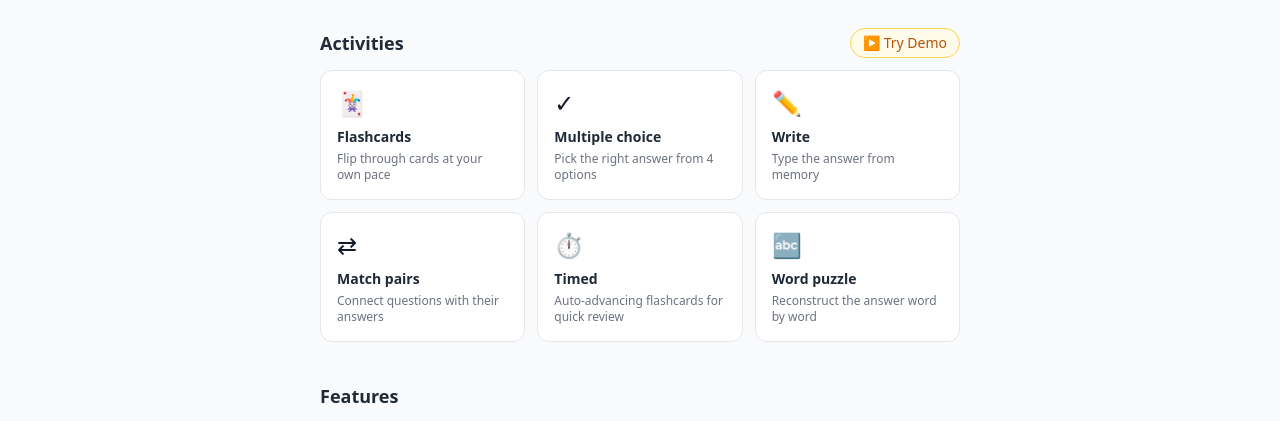
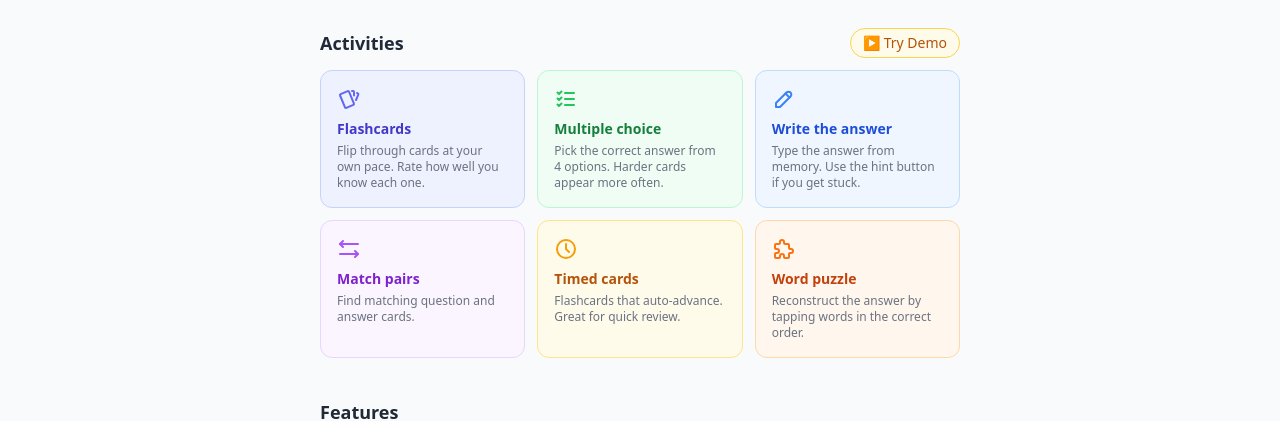
Before and after one commit to Applefox-key/flashcards, a React (Vite) app: page /about in a window 1280 px wide. Shown: the part 369-790 px from the top of the page. Built offline with nearby package versions, Linux system fonts and the light colour scheme; no server answers.

Commit message:
Updated: activity icons on about page

```diff
--- a/src/features/about/AboutPage.tsx
+++ b/src/features/about/AboutPage.tsx
@@ -1,19 +1,60 @@
 import { useNavigate, Link } from "react-router-dom";
 import { useTranslation } from "react-i18next";
+import { TbCards, TbListCheck, TbPencil, TbArrowsLeftRight, TbClock, TbPuzzle } from "react-icons/tb";
+import type { IconType } from "react-icons";
 import { useAuthStore } from "@/store/authStore";
+
+const COLOR_MAP: Record<string, { bg: string; border: string; icon: string; text: string }> = {
+  indigo: {
+    bg: "bg-indigo-50 dark:bg-indigo-900/20",
+    border: "border-indigo-200 dark:border-indigo-700",
+    icon: "text-indigo-500 dark:text-indigo-400",
+    text: "text-indigo-700 dark:text-indigo-400",
+  },
+  green: {
+    bg: "bg-green-50 dark:bg-green-900/20",
+    border: "border-green-200 dark:border-green-700",
+    icon: "text-green-500 dark:text-green-400",
+    text: "text-green-700 dark:text-green-400",
+  },
+  blue: {
+    bg: "bg-blue-50 dark:bg-blue-900/20",
+    border: "border-blue-200 dark:border-blue-700",
+    icon: "text-blue-500 dark:text-blue-400",
+    text: "text-blue-700 dark:text-blue-400",
+  },
+  purple: {
+    bg: "bg-purple-50 dark:bg-purple-900/20",
+    border: "border-purple-200 dark:border-purple-700",
+    icon: "text-purple-500 dark:text-purple-400",
+    text: "text-purple-700 dark:text-purple-400",
+  },
+  amber: {
+    bg: "bg-amber-50 dark:bg-amber-900/20",
+    border: "border-amber-200 dark:border-amber-700",
+    icon: "text-amber-500 dark:text-amber-400",
+    text: "text-amber-700 dark:text-amber-400",
+  },
+  coral: {
+    bg: "bg-orange-50 dark:bg-orange-900/20",
+    border: "border-orange-200 dark:border-orange-700",
+    icon: "text-orange-500 dark:text-orange-400",
+    text: "text-orange-700 dark:text-orange-400",
+  },
+};
 
 export function AboutPage() {
   const { t } = useTranslation();
   const { isAuthenticated, isDemo } = useAuthStore();
   const navigate = useNavigate();
 
-  const ACTIVITIES = [
-    { icon: "🃏", name: t("about.activity_flashcards_name"), description: t("about.activity_flashcards_desc") },
-    { icon: "✓", name: t("about.activity_choice_name"), description: t("about.activity_choice_desc") },
-    { icon: "✏️", name: t("about.activity_write_name"), description: t("about.activity_write_desc") },
-    { icon: "⇄", name: t("about.activity_match_name"), description: t("about.activity_match_desc") },
-    { icon: "⏱", name: t("about.activity_timed_name"), description: t("about.activity_timed_desc") },
-    { icon: "🔤", name: t("about.activity_parts_name"), description: t("about.activity_parts_desc") },
+  const ACTIVITIES: { Icon: IconType; color: string; type: string }[] = [
+    { Icon: TbCards, color: "indigo", type: "flashcard" },
+    { Icon: TbListCheck, color: "green", type: "test" },
+    { Icon: TbPencil, color: "blue", type: "write" },
+    { Icon: TbArrowsLeftRight, color: "purple", type: "pairs" },
+    { Icon: TbClock, color: "amber", type: "timed" },
+    { Icon: TbPuzzle, color: "coral", type: "parts" },
   ];
 
   const FEATURES = [
@@ -63,15 +104,18 @@ export function AboutPage() {
             )}
           </div>
           <div className="grid grid-cols-2 sm:grid-cols-3 gap-3">
-            {ACTIVITIES.map((a) => (
-              <div
-                key={a.name}
-                className="bg-white dark:bg-gray-800 border border-gray-200 dark:border-gray-700 rounded-xl p-4">
-                <div className="text-2xl mb-2">{a.icon}</div>
-                <div className="text-sm font-semibold text-gray-800 dark:text-gray-200">{a.name}</div>
-                <div className="text-xs text-gray-500 dark:text-gray-400 mt-1">{a.description}</div>
-              </div>
-            ))}
+            {ACTIVITIES.map((a) => {
+              const c = COLOR_MAP[a.color];
+              return (
+                <div
+                  key={a.type}
+                  className={`${c.bg} ${c.border} border rounded-xl p-4`}>
+                  <a.Icon size={24} className={`${c.icon} mb-2`} />
+                  <div className={`text-sm font-semibold ${c.text}`}>{t(`game_hub.activities.${a.type}.label`)}</div>
+                  <div className="text-xs text-gray-500 dark:text-gray-400 mt-1">{t(`game_hub.activities.${a.type}.desc`)}</div>
+                </div>
+              );
+            })}
           </div>
         </div>
 
--- a/src/i18n/locales/en.json
+++ b/src/i18n/locales/en.json
@@ -419,7 +419,7 @@
       "flashcard": { "label": "Flashcards", "desc": "Flip through cards at your own pace. Rate how well you know each one." },
       "test":      { "label": "Multiple choice", "desc": "Pick the correct answer from 4 options. Harder cards appear more often." },
       "write":     { "label": "Write the answer", "desc": "Type the answer from memory. Use the hint button if you get stuck." },
-      "pairs":     { "label": "Match pairs", "desc": "Find matching question and answer cards. Works in batches of 6." },
+      "pairs":     { "label": "Match pairs", "desc": "Find matching question and answer cards." },
       "timed":     { "label": "Timed cards", "desc": "Flashcards that auto-advance. Great for quick review." },
       "parts":     { "label": "Word puzzle", "desc": "Reconstruct the answer by tapping words in the correct order." }
     }
--- a/src/i18n/locales/es.json
+++ b/src/i18n/locales/es.json
@@ -419,7 +419,7 @@
       "flashcard": { "label": "Tarjetas", "desc": "Repasa las tarjetas a tu propio ritmo. Valora cuánto conoces cada una." },
       "test":      { "label": "Opción múltiple", "desc": "Elige la respuesta correcta entre 4 opciones. Las tarjetas difíciles aparecen más a menudo." },
       "write":     { "label": "Escribe la respuesta", "desc": "Escribe la respuesta de memoria. Usa el botón de pista si te atascas." },
-      "pairs":     { "label": "Emparejar", "desc": "Encuentra las tarjetas de pregunta y respuesta que coincidan. Trabaja en grupos de 6." },
+      "pairs":     { "label": "Emparejar", "desc": "Encuentra las tarjetas de pregunta y respuesta que coincidan." },
       "timed":     { "label": "Tarjetas cronometradas", "desc": "Tarjetas que avanzan automáticamente. Ideal para repasos rápidos." },
       "parts":     { "label": "Puzzle de palabras", "desc": "Reconstruye la respuesta pulsando las palabras en el orden correcto." }
     }
--- a/src/i18n/locales/pl.json
+++ b/src/i18n/locales/pl.json
@@ -441,7 +441,7 @@
       "flashcard": { "label": "Fiszki", "desc": "Przeglądaj fiszki we własnym tempie. Oceń, jak dobrze znasz każdą z nich." },
       "test":      { "label": "Wybór wielokrotny", "desc": "Wybierz poprawną odpowiedź spośród 4 opcji. Trudniejsze fiszki pojawiają się częściej." },
       "write":     { "label": "Napisz odpowiedź", "desc": "Wpisz odpowiedź z pamięci. Użyj przycisku podpowiedzi, jeśli utkniesz." },
-      "pairs":     { "label": "Dopasuj pary", "desc": "Znajdź pasujące fiszki z pytaniem i odpowiedzią. Działa partiami po 6." },
+      "pairs":     { "label": "Dopasuj pary", "desc": "Znajdź pasujące fiszki z pytaniem i odpowiedzią." },
       "timed":     { "label": "Fiszki na czas", "desc": "Fiszki przełączają się automatycznie. Świetne do szybkiego powtórzenia." },
       "parts":     { "label": "Puzzle słowne", "desc": "Odtwórz odpowiedź, dotykając słów we właściwej kolejności." }
     }
--- a/src/i18n/locales/ru.json
+++ b/src/i18n/locales/ru.json
@@ -442,7 +442,7 @@
       "flashcard": { "label": "Карточки", "desc": "Пролистывайте карточки в своём темпе. Оценивайте, насколько хорошо знаете каждую." },
       "test":      { "label": "Тест", "desc": "Выберите правильный ответ из 4 вариантов. Сложные карточки встречаются чаще." },
       "write":     { "label": "Написать ответ", "desc": "Напишите ответ по памяти. Воспользуйтесь подсказкой, если затрудняетесь." },
-      "pairs":     { "label": "Найти пары", "desc": "Найдите совпадающие карточки с вопросом и ответом. Работает пакетами по 6." },
+      "pairs":     { "label": "Найти пары", "desc": "Найдите совпадающие карточки с вопросом и ответом." },
       "timed":     { "label": "Карточки на время", "desc": "Карточки переключаются автоматически. Отлично для быстрого повторения." },
       "parts":     { "label": "Собери слово", "desc": "Восстановите ответ, нажимая слова в правильном порядке." }
     }
@@ -759,7 +759,7 @@
     "activity_flashcards_desc": "Листайте карточки в своём темпе",
     "activity_choice_name": "Выбор ответа",
     "activity_choice_desc": "Выберите верный ответ из 4 вариантов",
-    "activity_write_name": "Написать",
+    "activity_write_name": "Написать ответ",
     "activity_write_desc": "Введите ответ по памяти",
     "activity_match_name": "Пары",
     "activity_match_desc": "Соедините вопросы с ответами",
--- a/src/i18n/locales/ua.json
+++ b/src/i18n/locales/ua.json
@@ -442,7 +442,7 @@
       "flashcard": { "label": "Картки", "desc": "Гортайте картки у власному темпі. Оцінюйте, наскільки добре знаєте кожну." },
       "test":      { "label": "Тест", "desc": "Виберіть правильну відповідь із 4 варіантів. Складні картки зустрічаються частіше." },
       "write":     { "label": "Написати відповідь", "desc": "Напишіть відповідь по пам'яті. Скористайтеся підказкою, якщо важко." },
-      "pairs":     { "label": "Знайти пари", "desc": "Знайдіть відповідні картки з питанням та відповіддю. Працює партіями по 6." },
+      "pairs":     { "label": "Знайти пари", "desc": "Знайдіть відповідні картки з питанням та відповіддю." },
       "timed":     { "label": "Картки на час", "desc": "Картки перемикаються автоматично. Чудово для швидкого повторення." },
       "parts":     { "label": "Склади слово", "desc": "Відновіть відповідь, натискаючи слова у правильному порядку." }
     }
```
Also changed, not shown: 2 other files (tests, documents, lock files or other folders).
